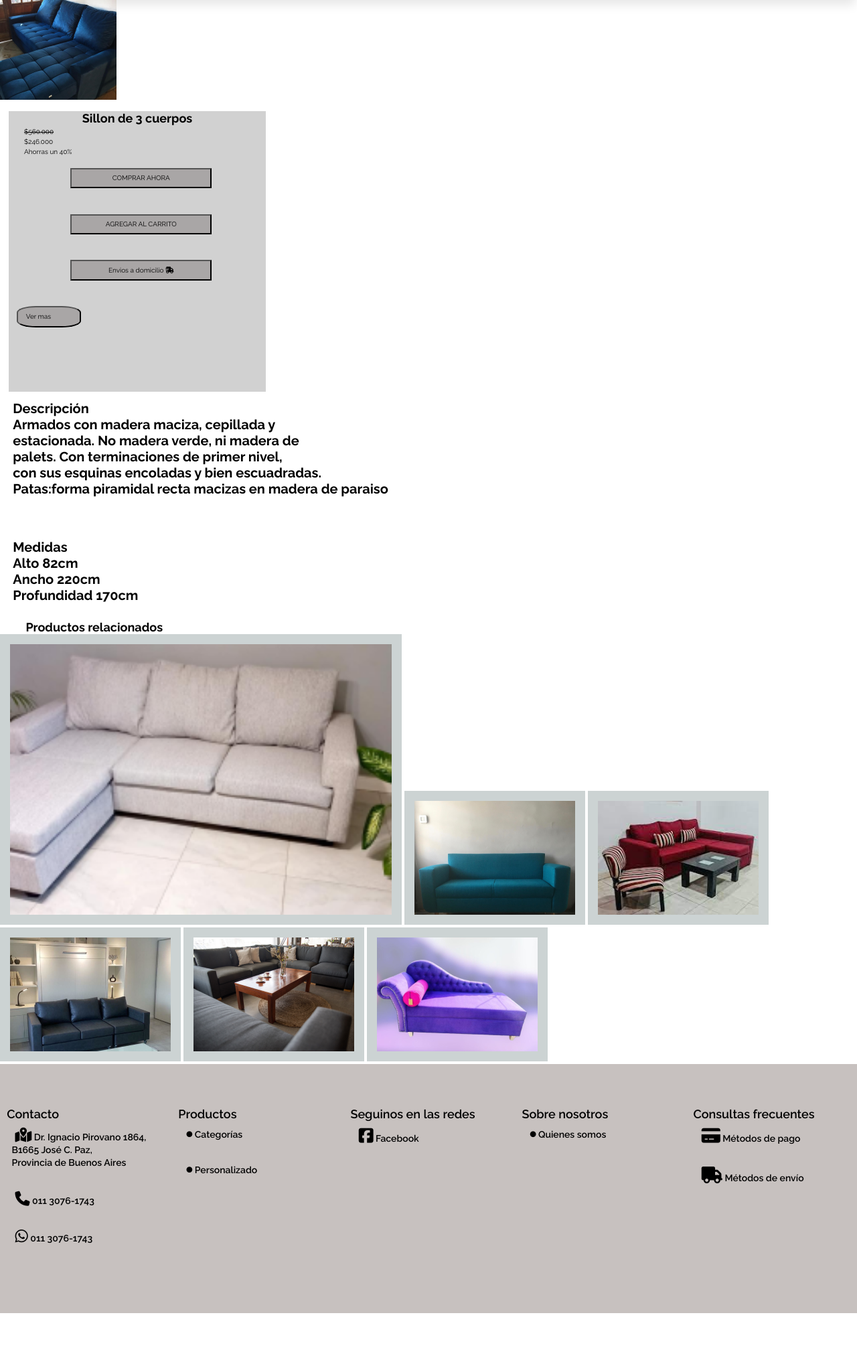
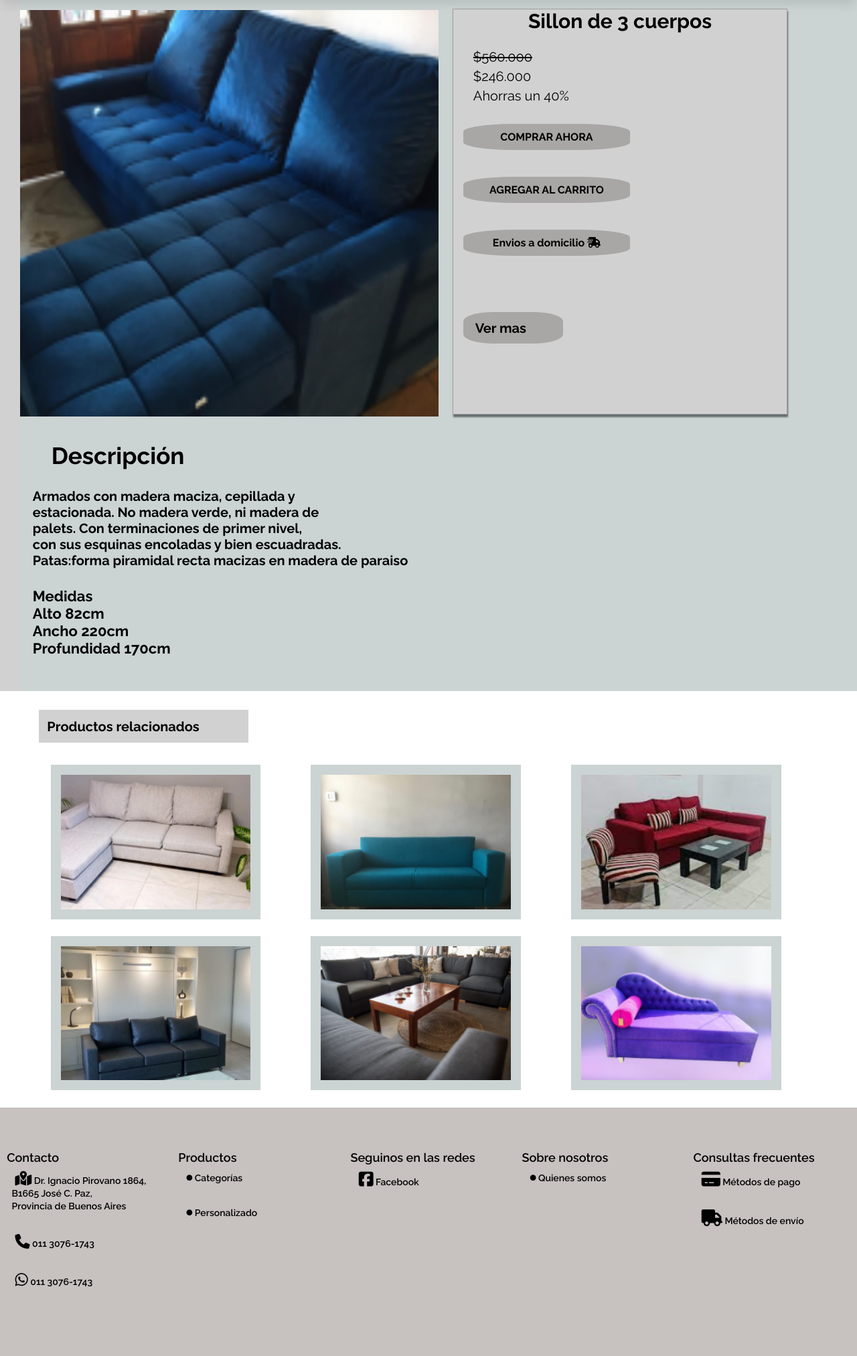
Before and after one commit to Tincho-91/c23-grupo09-Avalanna_Muebles, a Node server app: page /detalleDelProducto in a window 1280 px wide. Shown: the part 97-2122 px from the top of the page at 67% size. Before the commit the page ends 2058 px from the top, so only its background shows below. Run offline with Node 20, Linux system fonts and the light colour scheme; some libraries are stand-ins or nearby versions.

Commit message:
conflictos

```diff
--- a/public/css/productDetail.css
+++ b/public/css/productDetail.css
@@ -1,3 +1,4 @@
+
 
 
 .productDetail__body{
@@ -6,11 +7,6 @@
     margin: 0%;
     padding: 0%;
 }
-<<<<<<< HEAD
->>>>>>> 53580c2d191444551b6f03bded2917269aa9efe4
-=======
-
->>>>>>> 1da14e3adda6e6ca4291e44d4de69f9ca49f3924
 .productDetail__main p {
 font-size: 8px;
 text-align: left;
@@ -18,32 +14,12 @@
 padding:0% 1% ;
 
 }
-
 .productDetail__main {
-<<<<<<< HEAD
-<<<<<<< HEAD
-    background-color: var(--gris-claro);
-=======
 background-color:var(--color-gris-claro);
->>>>>>> 53580c2d191444551b6f03bded2917269aa9efe4
-=======
-    background-color:var(--color-gris-claro);
->>>>>>> 1da14e3adda6e6ca4291e44d4de69f9ca49f3924
 font-family: "Raleway", sans-serif;
 }
 
 
-<<<<<<< HEAD
-<<<<<<< HEAD
-.productDetail__main {
-    width: 100%;
-    flex-wrap: wrap;
-    border: #090915;
-    justify-content: center;
-    background-color: var(--gris-claro)
-=======
-=======
->>>>>>> 1da14e3adda6e6ca4291e44d4de69f9ca49f3924
 .productDetail__main {
     width: 100%;
     flex-wrap: wrap;
@@ -56,28 +32,14 @@
 flex-wrap: wrap;
 margin-left: 190px;
 padding-bottom: 4%;
-<<<<<<< HEAD
->>>>>>> 53580c2d191444551b6f03bded2917269aa9efe4
-=======
->>>>>>> 1da14e3adda6e6ca4291e44d4de69f9ca49f3924
 }
 
-.seccion__productos {
-    display: flex;
-    flex-wrap: wrap;
-    margin-left: 190px;
-}
-
-.detalles {
+.detalles{
 width: 50%;
 margin-top: 15px;
 
-<<<<<<< HEAD
-<<<<<<< HEAD
 }
-=======
-=======
->>>>>>> 1da14e3adda6e6ca4291e44d4de69f9ca49f3924
+
 .precios{
     background-color: var(--color-gris-claro);
     width:30%;
@@ -86,49 +48,19 @@
      text-align: left;
      box-shadow: 1px 4px 2px rgba(1, 10, 10, 50%);
 }
-<<<<<<< HEAD
->>>>>>> 53580c2d191444551b6f03bded2917269aa9efe4
-=======
->>>>>>> 1da14e3adda6e6ca4291e44d4de69f9ca49f3924
 
-
-.seccion__productos--titulo {
+.seccion__productos--titulo{
     text-align: center;
     font-size: 7px;
     height: 30%;
     }
-
-.color {
-    margin-right: 50%;
+    .color{
+        margin-right:50%;
         margin-bottom: 5px;
     }
 
-.productDetail-button {
+.productDetail-button{
 font-size: 5px;
-<<<<<<< HEAD
-<<<<<<< HEAD
-    background-color: #a9a6a6;
-    border-radius: 28%;
-    margin-bottom: 7px;
-    padding: 1%;
-    margin-right: 28%;
-}
-
-.button_a_p {
-    font-size: small;
-    background-color: #a9a6a6;
-    border-radius: 28%;
-    padding: 2%;
-    margin-right: 50%;
-}
-
-
-.productDetail-li {
-    font-size: 7px;
-    font-family: "Raleway";
-=======
-=======
->>>>>>> 1da14e3adda6e6ca4291e44d4de69f9ca49f3924
 background-color:#a9a6a6;
 border-radius: 30%;
 margin-bottom: 7px;
@@ -182,235 +114,40 @@
 text-align:left;
 padding: 5%;
 margin:15% 1% 15% 1% ;
-<<<<<<< HEAD
->>>>>>> 53580c2d191444551b6f03bded2917269aa9efe4
-=======
->>>>>>> 1da14e3adda6e6ca4291e44d4de69f9ca49f3924
 }
-
-.productDetail_relacionados {
-    height: 7px;
-    text-align: left;
-    margin: 45px;
-    margin-top: 5px;
-    font-size: 10px;
-    font-style: normal;
-    margin-left: 45px;
-}
-
-.imagenes_relacionadas {
-    display: flex;
-    flex-wrap: wrap;
-    justify-content: right;
-    margin-top: -25px;
-}
-
-
-.productDetail-descripcion-h6 {
-    text-align: left;
+.Descripción__detail{
 padding: 5%;
-    margin: 15% 1% 15% 1%;
-}
-
-.Descripción__detail {
-    padding: 5%;
-    text-align: left;
+text-align:left ;
 
 }
 
-.productDetail-descripcion {
-    font-size: 12px;
+.productDetail-descripcion{
+font-size:12px ;
 margin-left: -5%;
 }
-
-.seccion__productos {
+.seccion__productos{
 margin-left: 30px;
-<<<<<<< HEAD
-<<<<<<< HEAD
-    text-align: left;
-    background-color: rgba(204, 211, 211, 0.995);
-=======
 background-color:rgba(204, 211, 211, 0.995);
->>>>>>> 53580c2d191444551b6f03bded2917269aa9efe4
-=======
-    background-color:rgba(204, 211, 211, 0.995);
->>>>>>> 1da14e3adda6e6ca4291e44d4de69f9ca49f3924
 }
 
 .img1 {
-    border: 5px solid rgba(204, 211, 211, 0.995);
-    margin: 1%;
+border:5px solid rgba(204, 211, 211, 0.995);
+margin:1%;
 width: 30%;
 }
+.productDetail-li{
+font-size:8px ;
+}
 
-<<<<<<< HEAD
-<<<<<<< HEAD
-.productDetail-li {
-    font-size: 8px;
-}
-=======
-=======
->>>>>>> 1da14e3adda6e6ca4291e44d4de69f9ca49f3924
 .productDetail__uno {
 background-color:white;
 padding: 1%;
 }
-<<<<<<< HEAD
->>>>>>> 53580c2d191444551b6f03bded2917269aa9efe4
-=======
->>>>>>> 1da14e3adda6e6ca4291e44d4de69f9ca49f3924
 
-.uno {
-    background-color: var(--gris-claro);
-}
-
-@media(min-width:768px) {
+@media(min-width:768px){
 .detalles {
     width: 50%;
     padding-bottom: 25px;
-<<<<<<< HEAD
-<<<<<<< HEAD
-        margin-right: 8px;
-    }
-
-
-    .productDetail-descripcion {
-        font-size: 18px;
-        margin-left: 1.5%;
-    }
-
-    .seccion__productos--titulo {
-        text-align: center;
-        font-size: 18px;
-
-    }
-
-    .img1 {
-        border: 15px solid rgba(204, 211, 211, 0.995);
-    }
-
-    .precios {
-        background-color: var(--gris-claro);
-        width: 40%;
-        margin: 15px;
-        border: 1px solid rgba(1, 10, 10, 0.74)
-    }
-
-    .productDetail__main p {
-        font-size: 12px;
-        text-align: left;
-        margin: 1% 2% 1% 5%;
-        padding: 0% 1%;
-    }
-
-    .productDetail-button {
-        font-size: 12px;
-        background-color: #a9a6a6;
-        border-radius: 28%;
-        margin-top: 2%;
-        margin-bottom: 5%;
-        padding: 1%;
-        margin-right: 50%;
-    }
-
-    .button_a_p {
-        padding: 2% 4%;
-        margin-right: 50%;
-        width: 30%;
-    }
-
-    .productDetail_relacionados {
-        font-size: 18px;
-        margin-top: 2%;
-    }
-
-    .productDetail-li {
-        font-size: 12px;
-    }
-}
-
-@media (min-width:1024px) {
-    .color {
-        margin-bottom: 7%;
-    }
-
-    .detalles {
-        width: 50%;
-        padding-bottom: 25px;
-        margin-right: 8px;
-    }
-
-    .productDetail-descripcion {
-        font-size: 25px;
-
-    }
-
-    .seccion__productos--titulo {
-        text-align: center;
-        font-size: 30px;
-    }
-
-    .precios {
-        width: 40%;
-    }
-
-    .productDetail__main p {
-        font-size: 20px;
-        text-align: left 100%;
-        margin: 4px;
-        padding: 0;
-    }
-
-    .productDetail-button {
-        font-size: 16px;
-    }
-
-    .productDetail-button:hover {
-        background-color: var(--gris-oscuro);
-        color: #a9a6a6;
-    }
-
-    .button_a_p {
-        font-size: 16px;
-    }
-
-    .button_a_p:hover {
-        background-color: var(--gris-oscuro);
-        color: var(--gris-claro);
-    }
-
-    .imagenes_relacionadas {
-        display: flex;
-        flex-wrap: wrap;
-        justify-content: left;
-        width: 100%;
-
-
-    }
-
-    .imagenes_relacionadas img {
-        width: 25%;
-        margin-left: 5%;
-
-    }
-
-    .productDetail__main h3 {
-        height: 10px;
-        text-align: left;
-        margin: 45px;
-        margin-top: 15px;
-        font-size: 20px;
-        font-style: normal;
-        margin-left: 31px;
-    }
-
-    .productDetail-li {
-        font-size: 15px;
-    }
-}
-=======
-=======
->>>>>>> 1da14e3adda6e6ca4291e44d4de69f9ca49f3924
     margin-right:8px ;
     }
     .productDetail-descripcion{
@@ -555,9 +292,4 @@
        .productDetail-li{
         font-size:22px;
        }
-<<<<<<< HEAD
 }
->>>>>>> 53580c2d191444551b6f03bded2917269aa9efe4
-=======
-        }
->>>>>>> 1da14e3adda6e6ca4291e44d4de69f9ca49f3924
```
Lines whose indentation alone changed are shown as unchanged.
